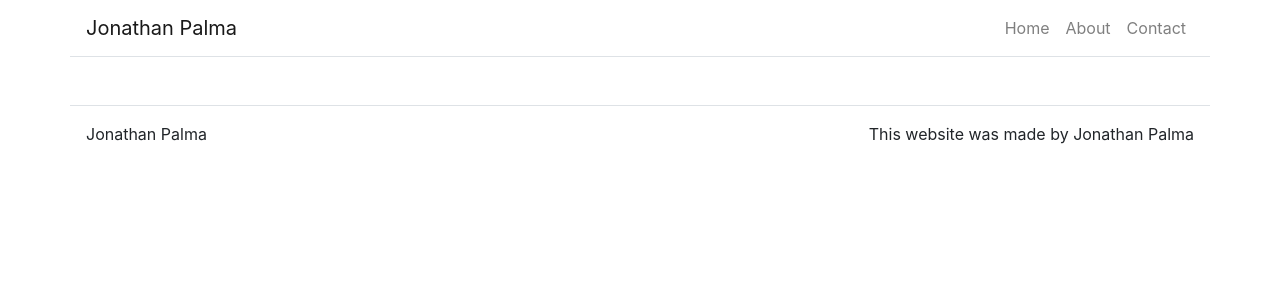
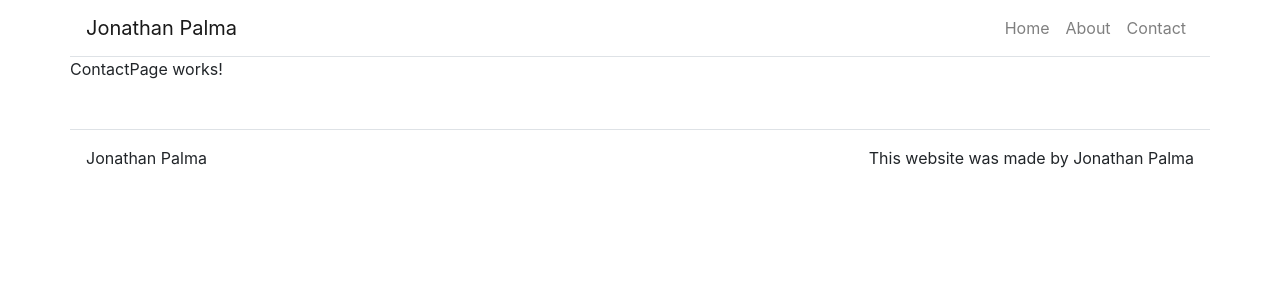
Before and after one commit to JonathanPalma-code/My-Portfolio, a React (Create React App) app: page /contact in a window 1280 px wide. Shown: the top 300 px of the page. Built offline with nearby package versions, Linux system fonts and the light colour scheme.

Commit message:
chore: add pages (home, about, contact) and its routes

```diff
--- a/src/App.js
+++ b/src/App.js
@@ -6,6 +6,9 @@
 import './App.css';
 
 import Footer from './components/Footer';
+import HomePage from './pages/HomePage';
+import AboutPage from './pages/AboutPage';
+import ContactPage from './pages/ContactPage';
 
 class App extends React.Component {
 
@@ -49,6 +52,11 @@
               </Nav>
             </Navbar.Collapse>
           </Navbar>
+
+          <Route path="/" exact render={() => <HomePage title={this.state.home.title} subTitle={this.state.home.subTitle} bodyText={this.state.home.bodyText} /> } />
+          <Route path="/about" render={() => <AboutPage title={this.state.about} /> } />
+          <Route path="/contact" exact render={() => <ContactPage title={this.state.contact} /> } />
+
           <Footer />
         </Container>
       </Router>
--- /dev/null
+++ b/src/pages/AboutPage.js
@@ -0,0 +1,9 @@
+import React from 'react';
+
+function AboutPage(props) {
+  return (
+    <p>AboutPage works!</p>
+  );
+}
+
+export default AboutPage;
--- /dev/null
+++ b/src/pages/ContactPage.js
@@ -0,0 +1,9 @@
+import React from 'react';
+
+function ContactPage(props) {
+  return (
+    <p>ContactPage works!</p>
+  );
+}
+
+export default ContactPage;
--- /dev/null
+++ b/src/pages/HomePage.js
@@ -0,0 +1,9 @@
+import React from 'react';
+
+function HomePage(props){
+  return(
+    <p>HomePage works!</p>
+  );
+}
+
+export default HomePage;
```
